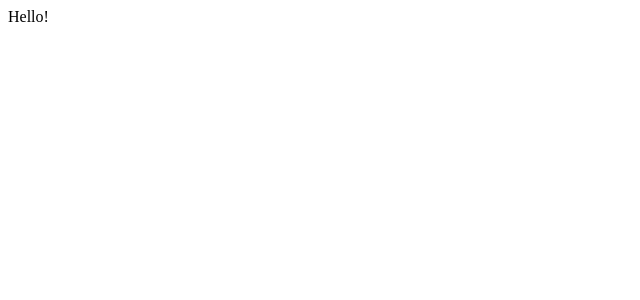
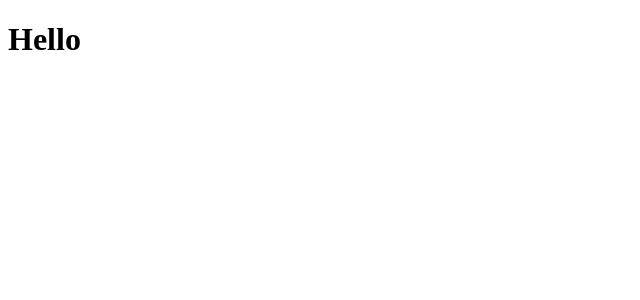
Before and after one commit to sungjun-jin/movie_app, a React (Create React App) app: page / in a window 1280 px wide. Shown: the top 300 px of the page, without its empty margins (0-640 px from the left). Built offline with nearby package versions, Linux system fonts and the light colour scheme.

Commit message:
feat: prop-types 추가

```diff
--- a/package.json
+++ b/package.json
@@ -6,6 +6,7 @@
     "@testing-library/jest-dom": "^5.11.4",
     "@testing-library/react": "^11.1.0",
     "@testing-library/user-event": "^12.1.10",
+    "prop-types": "^15.8.1",
     "react": "^17.0.2",
     "react-dom": "^17.0.2",
     "react-scripts": "4.0.3",
--- a/src/App.js
+++ b/src/App.js
@@ -1,8 +1,11 @@
+import propTypes from "prop-types";
 import React from "react";
 
 function App() {
   return (
-    <div className="App">Hello!</div>
+    <div>
+      <h1>Hello</h1>
+      </div>
   );
 }
 
--- a/src/index.js
+++ b/src/index.js
@@ -3,8 +3,6 @@ import ReactDOM from 'react-dom';
 import App from './App';
 
 ReactDOM.render(
-  <React.StrictMode>
-    <App />
-  </React.StrictMode>,
+    <App />,
   document.getElementById('root')
 );
```
Also changed, not shown: 1 other file (tests, documents, lock files or other folders).
